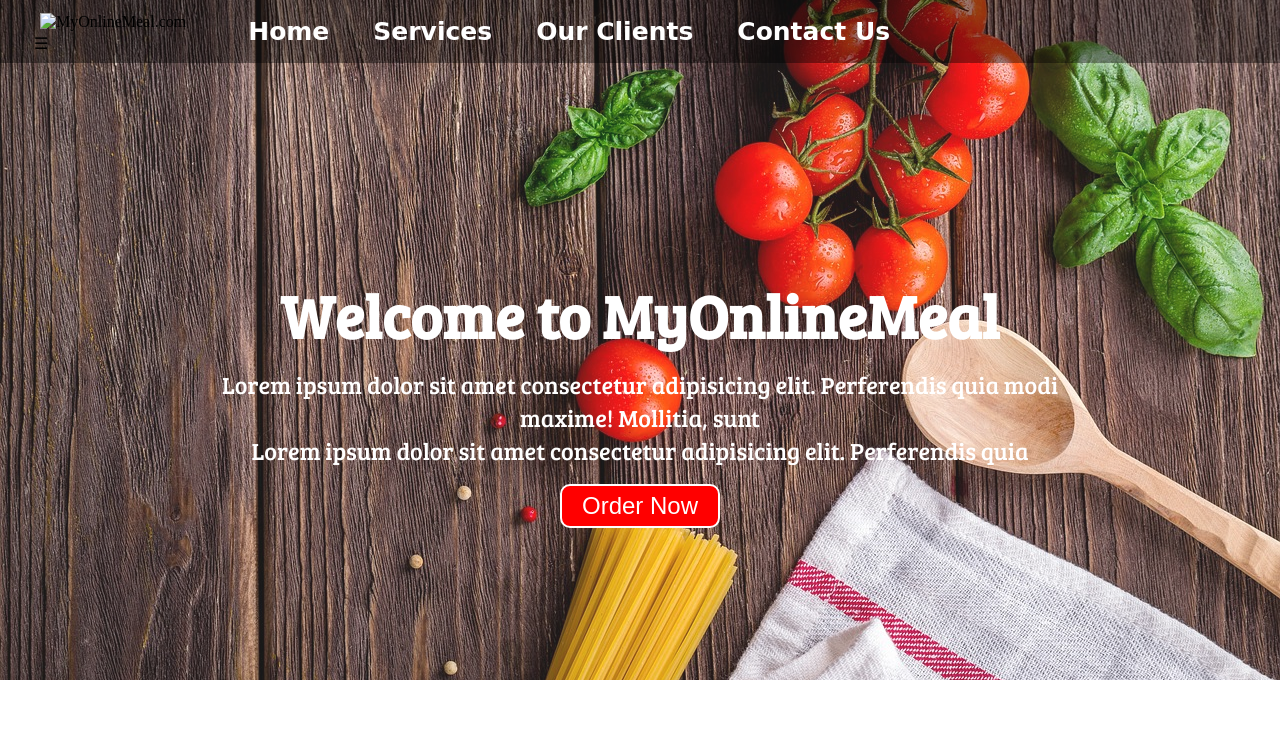
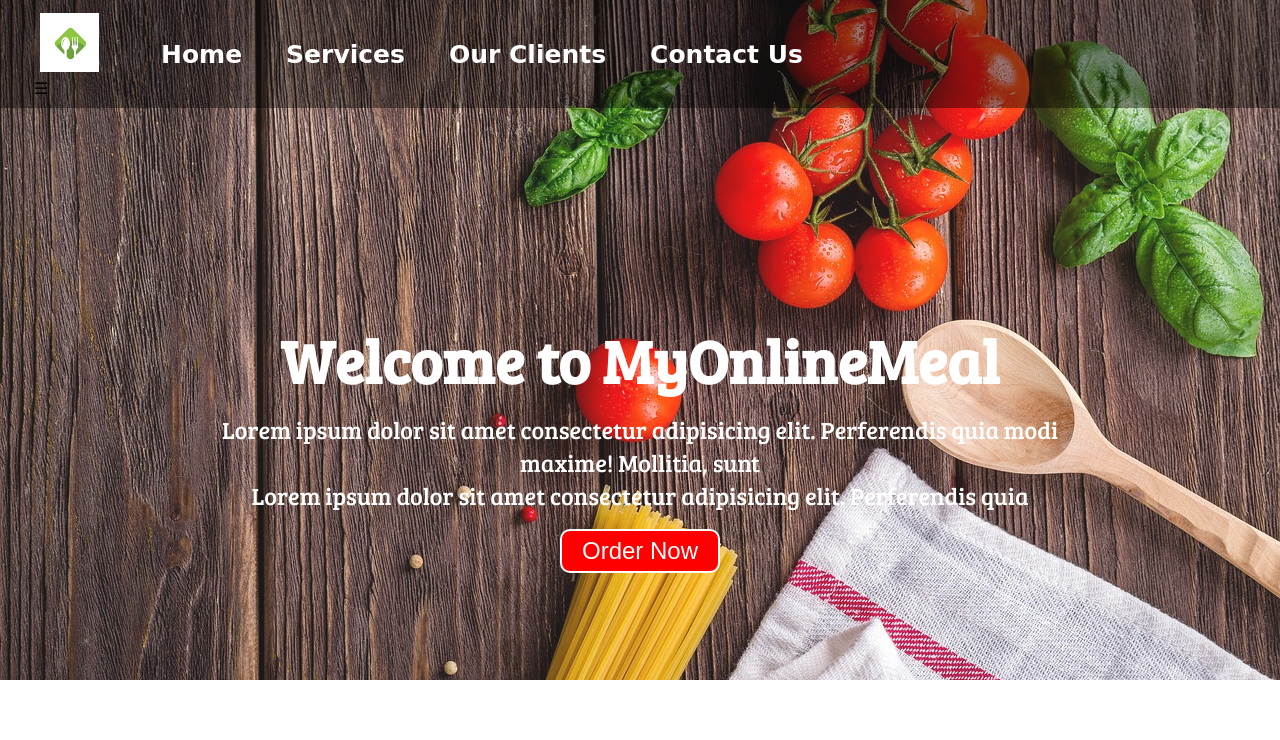
Before and after one commit to saquibshakil67/myOnlineMeal, a plain HTML site: page index.html in a window 1280 px wide. Shown: the top 740 px of the page. Drawn offline with Linux system fonts and the light colour scheme; files whose address does not match are found by name; a web font is replaced by a local one.

Commit message:
first commit

```diff
--- a/index.html
+++ b/index.html
@@ -11,7 +11,7 @@
 <body>
     <nav id="navbar">
         <div id="logo">
-            <img src="../2 FOOD DELIVERY/img/logo.png" alt="MyOnlineMeal.com">
+            <img src="/img/logo.png" alt="MyOnlineMeal.com">
         </div>
         <ul>
             <li class="item"><a href="#home">Home</a></li>
```
Also changed, not shown: script-2.js (renamed from css/script-2.js).
